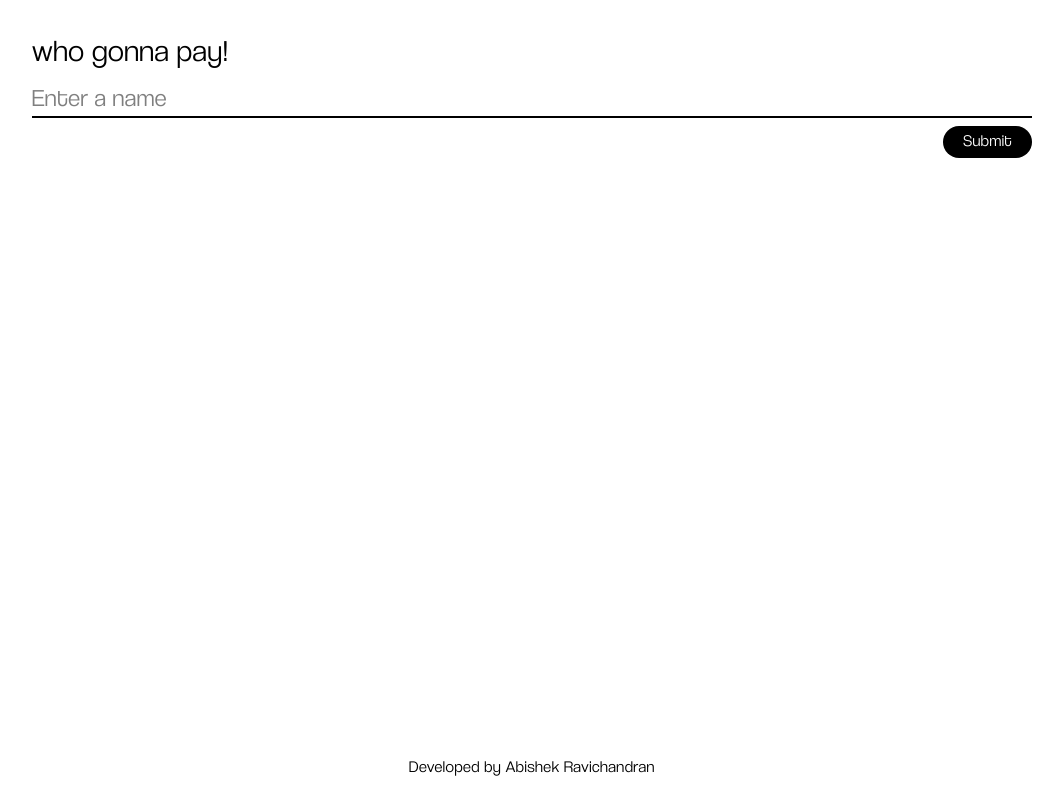
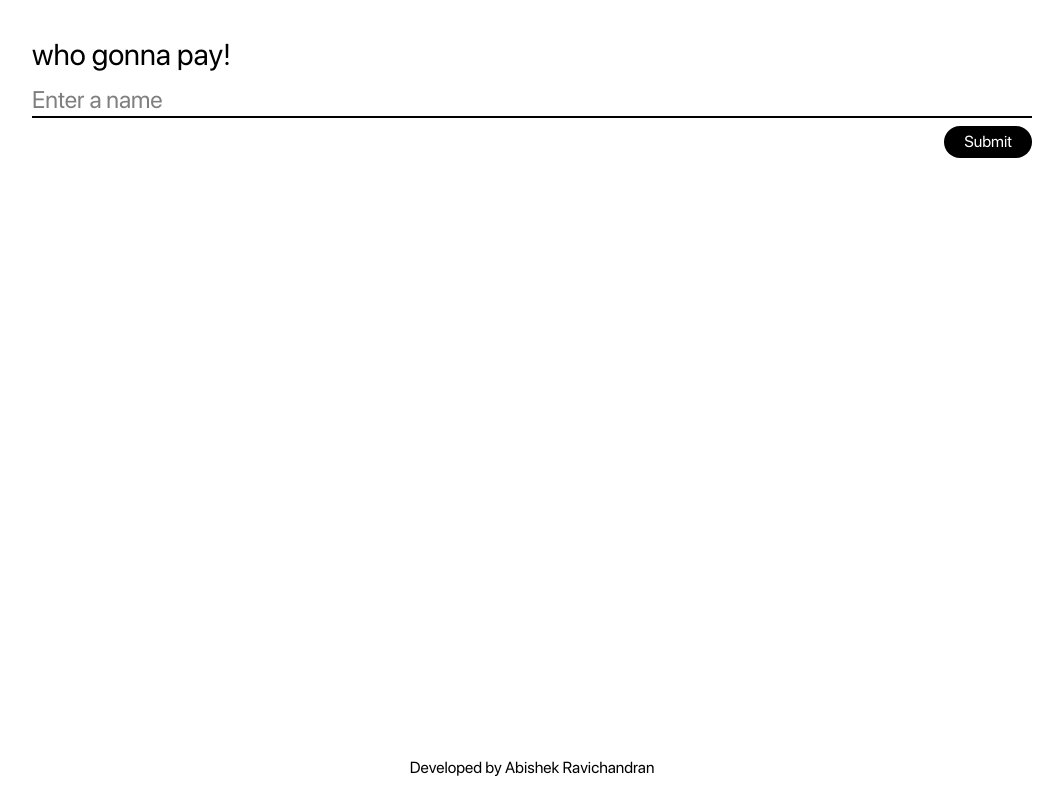
Before and after one commit to awsabishek23-cmd/who-gonna-pay, a Svelte app: page / in a window 1280 px wide. Shown: the whole page, without its empty margins (108-1171 px from the left). Built offline with nearby package versions, Linux system fonts and the light colour scheme.

Commit message:
font changed into sf pro

```diff
--- a/src/main.css
+++ b/src/main.css
@@ -1,10 +1,10 @@
 @import "tailwindcss";
 @font-face {
-    font-family: coolvetica;
-    src: url(./assets/coolvetica.otf);
+    font-family: apple;
+    src: url(./assets/apple.otf);
 }
 
 *{
-    font-family: coolvetica;
-    letter-spacing:0.03rem;
+    font-family: apple;
+    /* letter-spacing:0.03rem; */
 }
```
Also changed, not shown: src/assets/apple.otf (added), src/assets/coolvetica.otf (deleted).
